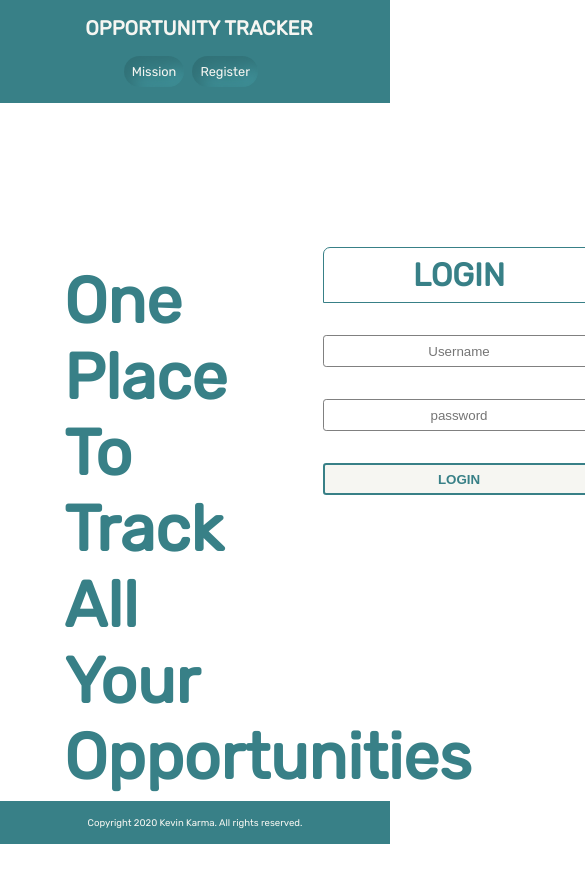
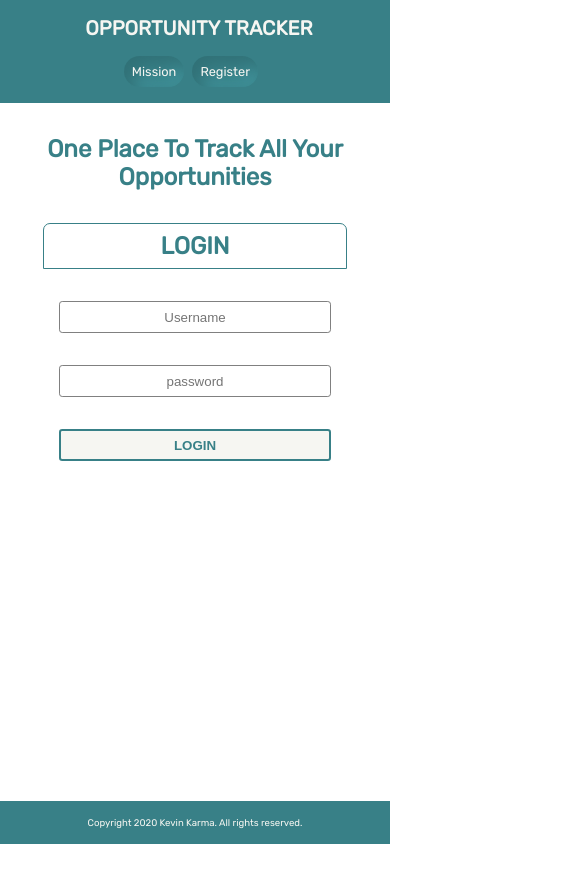
Before and after one commit to TenNga/op-tracker-frontend, a React (Create React App) app: page / in a window 390 px wide. Shown: the top 882 px of the page, 585 px wide, since content can reach past the window. After the commit the page ends 844 px from the top, so only its background shows below. Built offline with nearby package versions, Linux system fonts and the light colour scheme.

Commit message:
responsive login done

```diff
--- a/src/container/Login.js
+++ b/src/container/Login.js
@@ -8,6 +8,10 @@ import { useForm } from "react-hook-form";
 const MainContainer = styled.div`
     display: flex;
     justify-content: space-around;
+
+    @media only screen and (max-width: 600px) {
+        display: block;
+      }
 `;
 
 const WelcomeNote = styled.h1`
@@ -16,6 +20,14 @@ const WelcomeNote = styled.h1`
     margin: 10rem 4rem;
     color: ${color.primary};
     text-transform: capitalize;
+
+    @media only screen and (max-width: 600px) {
+        width: 100%;
+        text-align: center;
+        padding: 0 0.5rem;
+        margin: 2rem 0;
+        font-size: ${text.heading.xxsmall}
+      }
 `;
 
 const RegisterImg = styled.img`
@@ -25,6 +37,10 @@ const RegisterImg = styled.img`
 
 const LoginContainer = styled.div`
    width:20rem;
+
+   @media only screen and (max-width: 600px) {
+    margin: 0 auto;
+  }
 `;
 
 const LoginHeader = styled.h1`
@@ -35,6 +51,11 @@ const LoginHeader = styled.h1`
     border-radius: 7px 7px 0px 0px;
     margin-top: 9rem;
     padding: 0.5rem;
+
+    @media only screen and (max-width: 600px) {
+        margin: 2rem 0.5rem 0 0.5rem;
+        font-size: ${text.heading.xxsmall}
+      }
 `;
 
 const LoginForm = styled.form`
```
